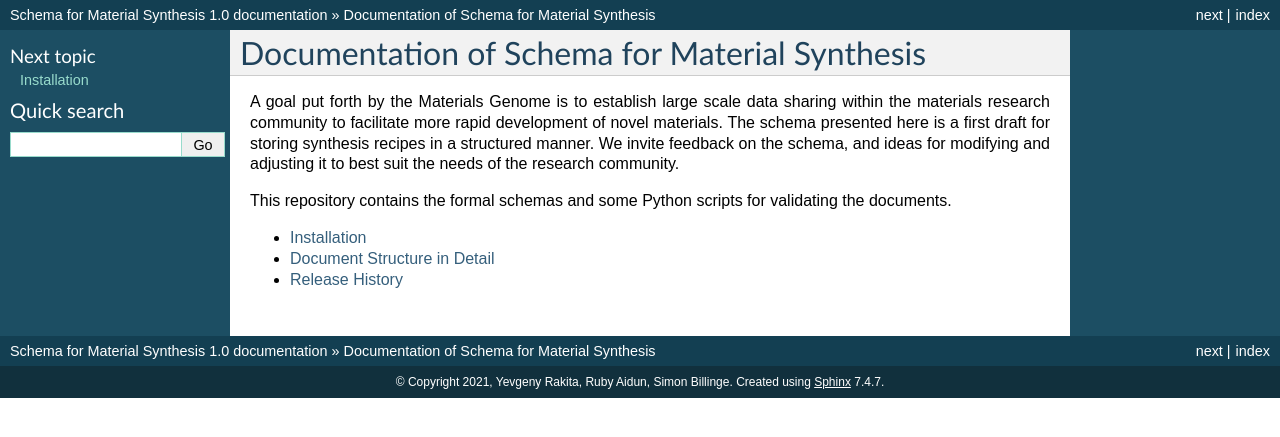
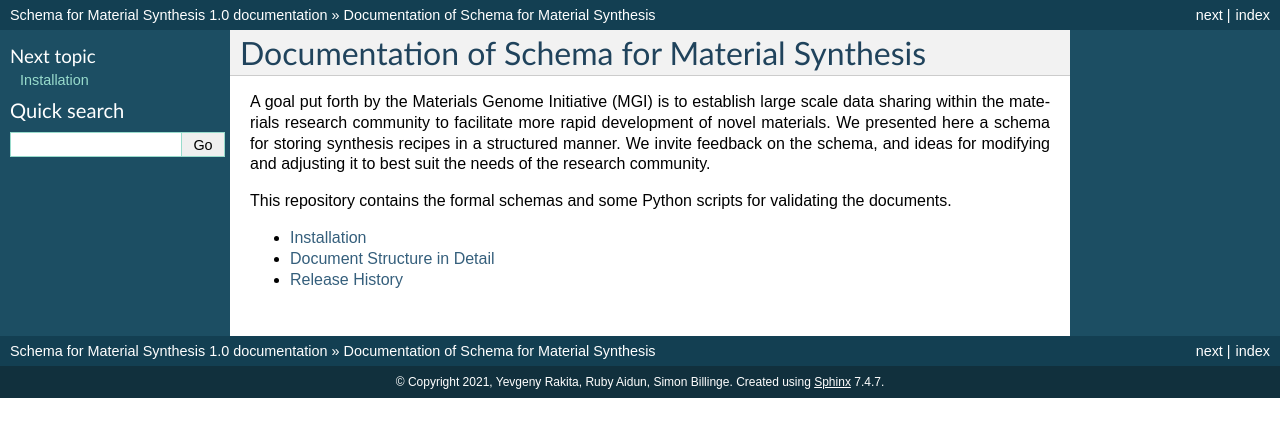
Before and after one commit to GENESIS-EFRC/mosydb-schema, a Sphinx documentation site: the page built from docs/source/index.rst, in a window 1280 px wide. Shown: the top 437 px of the page. Built offline with Sphinx 7.4.7, drawn with Linux system fonts in a browser that asks for light colours.

Commit message:
tweaked the wording

```diff
--- a/docs/source/index.rst
+++ b/docs/source/index.rst
@@ -6,9 +6,9 @@
 ====================
 Documentation of Schema for Material Synthesis
 ====================
-A goal put forth by the Materials Genome is to establish large scale data sharing within the materials research
+A goal put forth by the Materials Genome Initiative (MGI) is to establish large scale data sharing within the materials research
 community to facilitate more rapid development of novel materials.
-The schema presented here is a first draft for storing synthesis recipes in a structured manner.
+We presented here a schema for storing synthesis recipes in a structured manner.
 We invite feedback on the schema, and ideas for modifying and adjusting it to best suit the needs of the
 research community.
 
```
